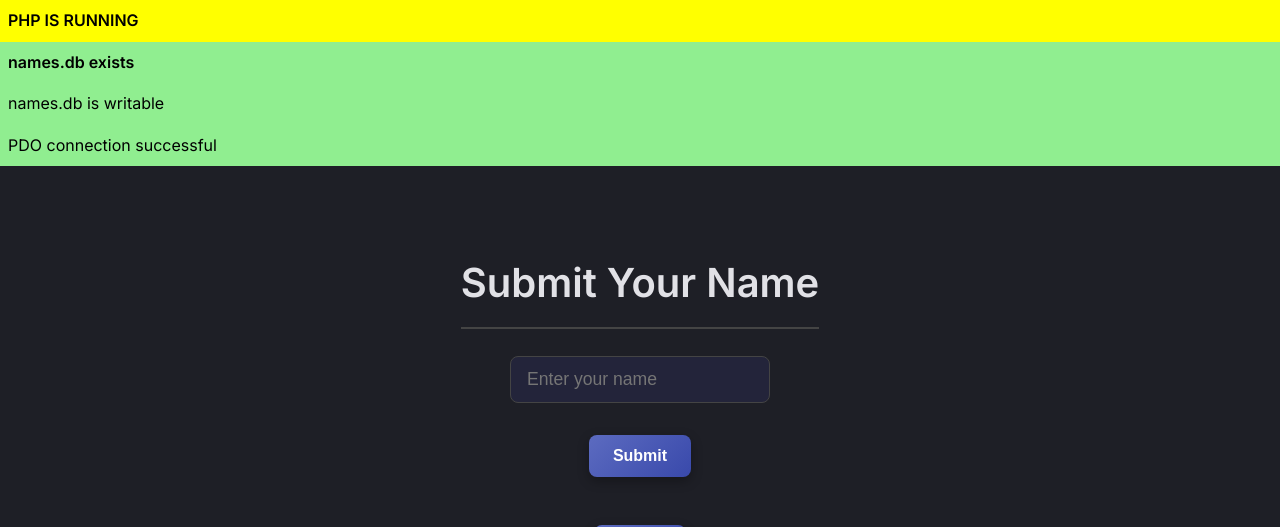
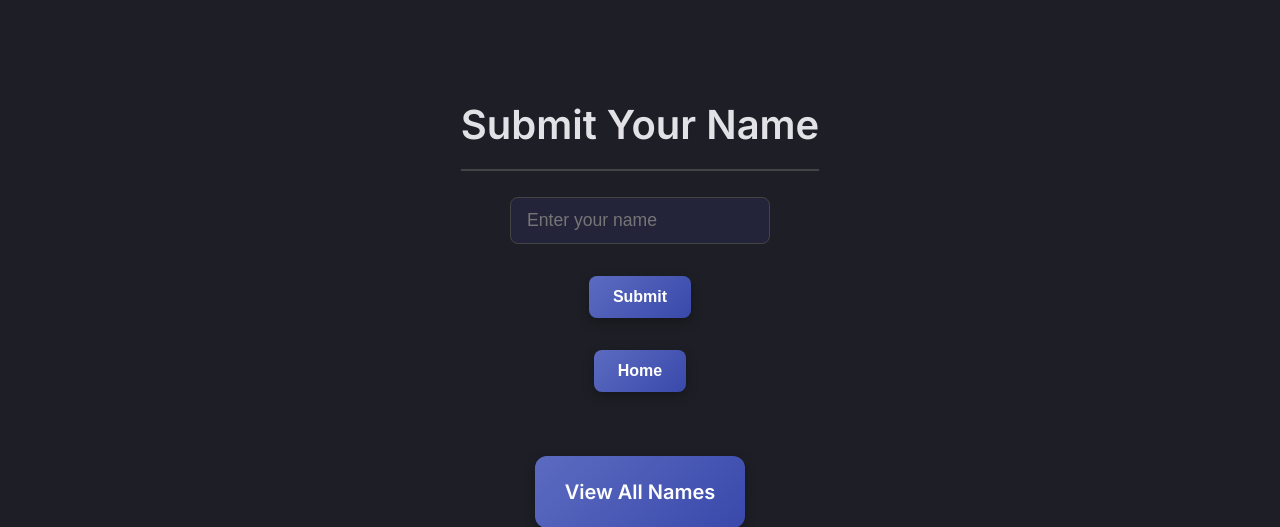
Before and after one commit to T1mohtml/ferendovych.uk, a PHP site: page /submit/index.php in a window 1280 px wide. Shown: the top 527 px of the page. Run offline with PHP 8.4, Linux system fonts and the light colour scheme; data comes from the database, SQL or seed files in the repository.

Commit message:
Remove PHP running notifications and database existence checks from index.php

```diff
--- a/submit/index.php
+++ b/submit/index.php
@@ -1,28 +1,3 @@
-<?php
-echo "<div style='background:yellow;color:black;padding:8px;font-weight:bold;'>PHP IS RUNNING</div>";
-$db_path = __DIR__ . "/names.db";
-if (file_exists($db_path)) {
-    echo "<div style='background:lightgreen;color:black;padding:8px;font-weight:bold;'>names.db exists</div>";
-    if (is_writable($db_path)) {
-        echo "<div style='background:lightgreen;color:black;padding:8px;'>names.db is writable</div>";
-    } else {
-        echo "<div style='background:orange;color:black;padding:8px;'>names.db is NOT writable</div>";
-    }
-} else {
-    if (is_writable(__DIR__)) {
-        echo "<div style='background:lightgreen;color:black;padding:8px;'>Directory is writable, DB can be created</div>";
-    } else {
-        echo "<div style='background:orange;color:black;padding:8px;'>Directory is NOT writable, DB cannot be created</div>";
-    }
-}
-try {
-    $db = new PDO("sqlite:$db_path");
-    $db->setAttribute(PDO::ATTR_ERRMODE, PDO::ERRMODE_EXCEPTION);
-    echo "<div style='background:lightgreen;color:black;padding:8px;'>PDO connection successful</div>";
-} catch (Exception $e) {
-    echo "<div style='background:red;color:white;padding:8px;'>PDO ERROR: ".htmlspecialchars($e->getMessage())."</div>";
-}
-?>
 <?php
 // Enable error logging to browser console for debugging
 function js_console_log($msg) {
```
